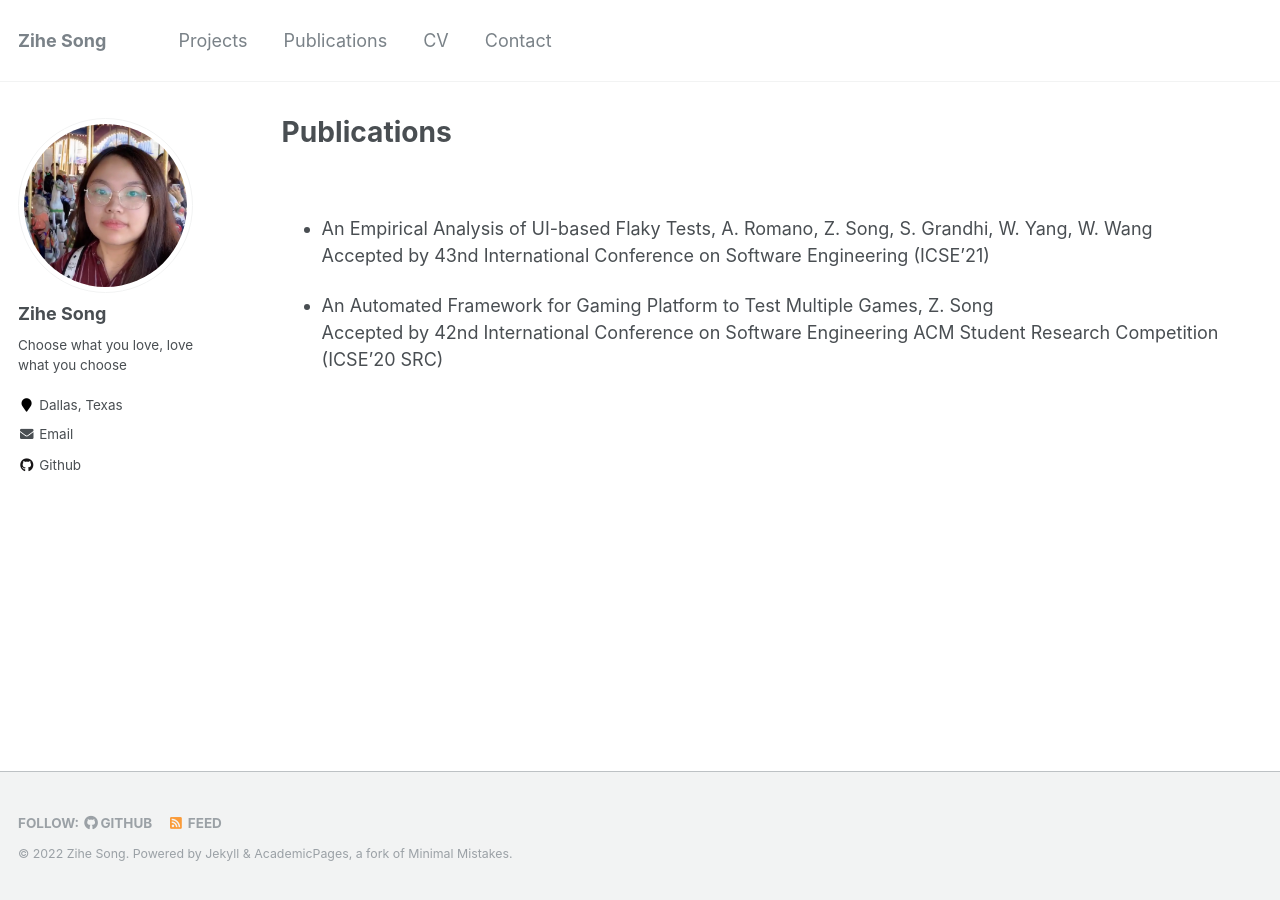
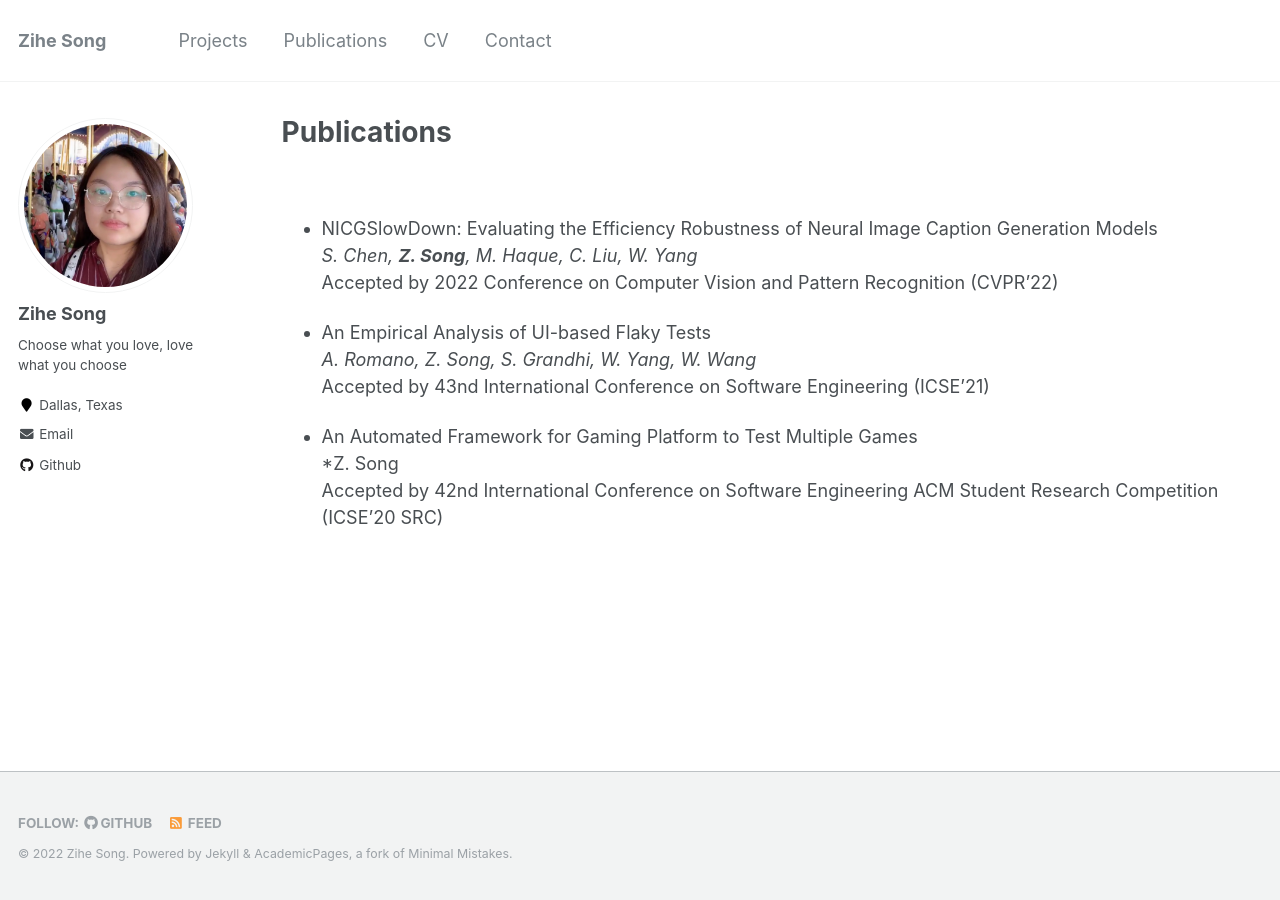
Before and after one commit to zihesong/zihesong.github.io, a Jekyll site: the page built from _pages/cv.md, in a window 1280 px wide. Built offline with Jekyll 4.4.1, drawn with Linux system fonts in a browser that asks for light colours.

Commit message:
Update cv.md

```diff
--- a/_pages/cv.md
+++ b/_pages/cv.md
@@ -9,9 +9,14 @@ redirect_from:
 
 <br>
 {% include base_path %}
+* NICGSlowDown: Evaluating the Efficiency Robustness of Neural Image Caption Generation Models <br>
+    *S. Chen, __Z. Song__, M. Haque, C. Liu, W. Yang* <br>
+    Accepted by 2022 Conference on Computer Vision and Pattern Recognition (CVPR'22)
 
-* An Empirical Analysis of UI-based Flaky Tests, A. Romano, Z. Song, S. Grandhi, W. Yang, W. Wang <br>
-Accepted by 43nd International Conference on Software Engineering (ICSE'21)
+* An Empirical Analysis of UI-based Flaky Tests <br>
+    *A. Romano, Z. Song, S. Grandhi, W. Yang, W. Wang* <br>
+    Accepted by 43nd International Conference on Software Engineering (ICSE'21)
 
-* An Automated Framework for Gaming Platform to Test Multiple Games, Z. Song <br>
-Accepted by 42nd International Conference on Software Engineering ACM Student Research Competition (ICSE'20 SRC)
+* An Automated Framework for Gaming Platform to Test Multiple Games <br>
+    *Z. Song <br>
+    Accepted by 42nd International Conference on Software Engineering ACM Student Research Competition (ICSE'20 SRC)
```
